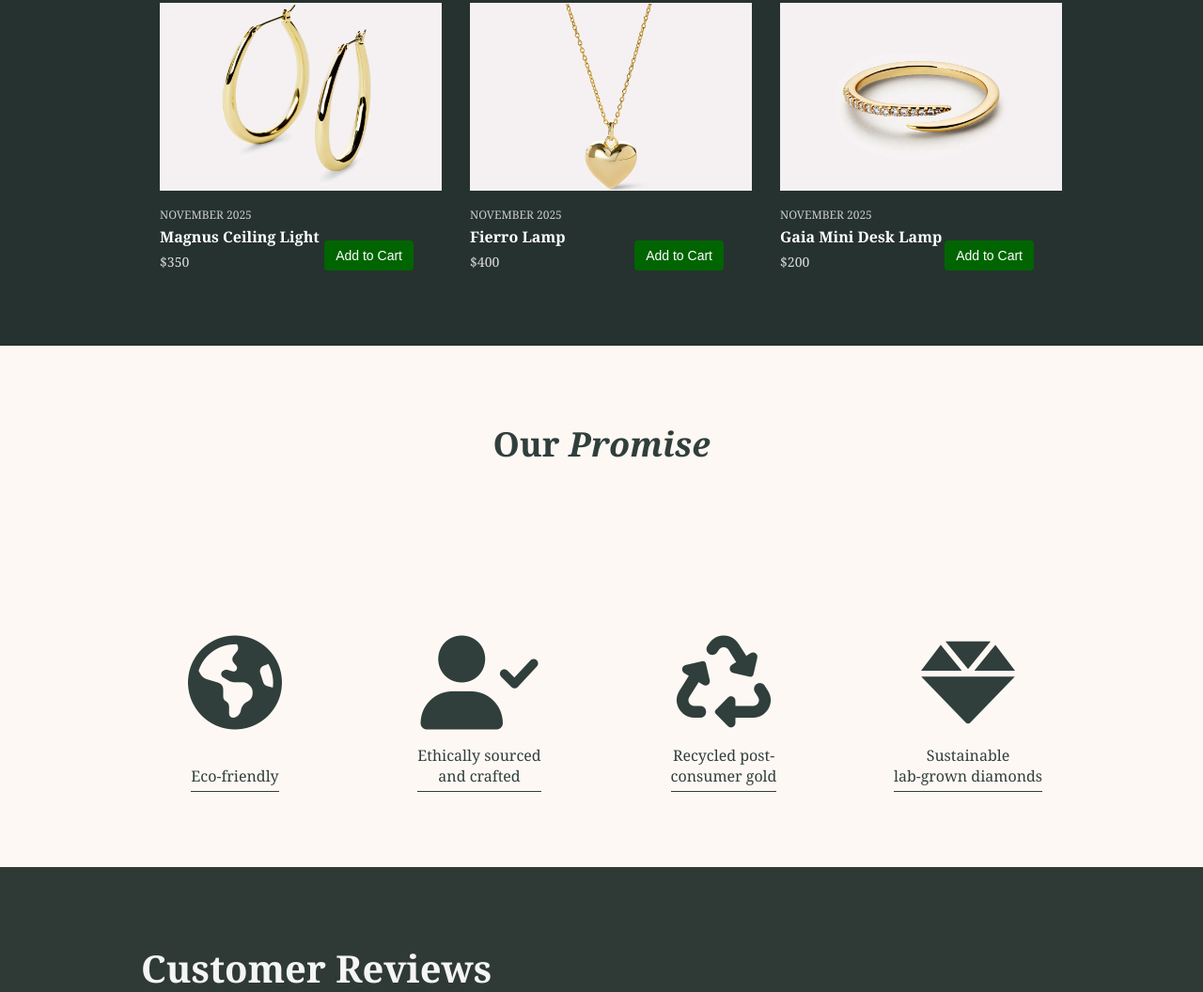
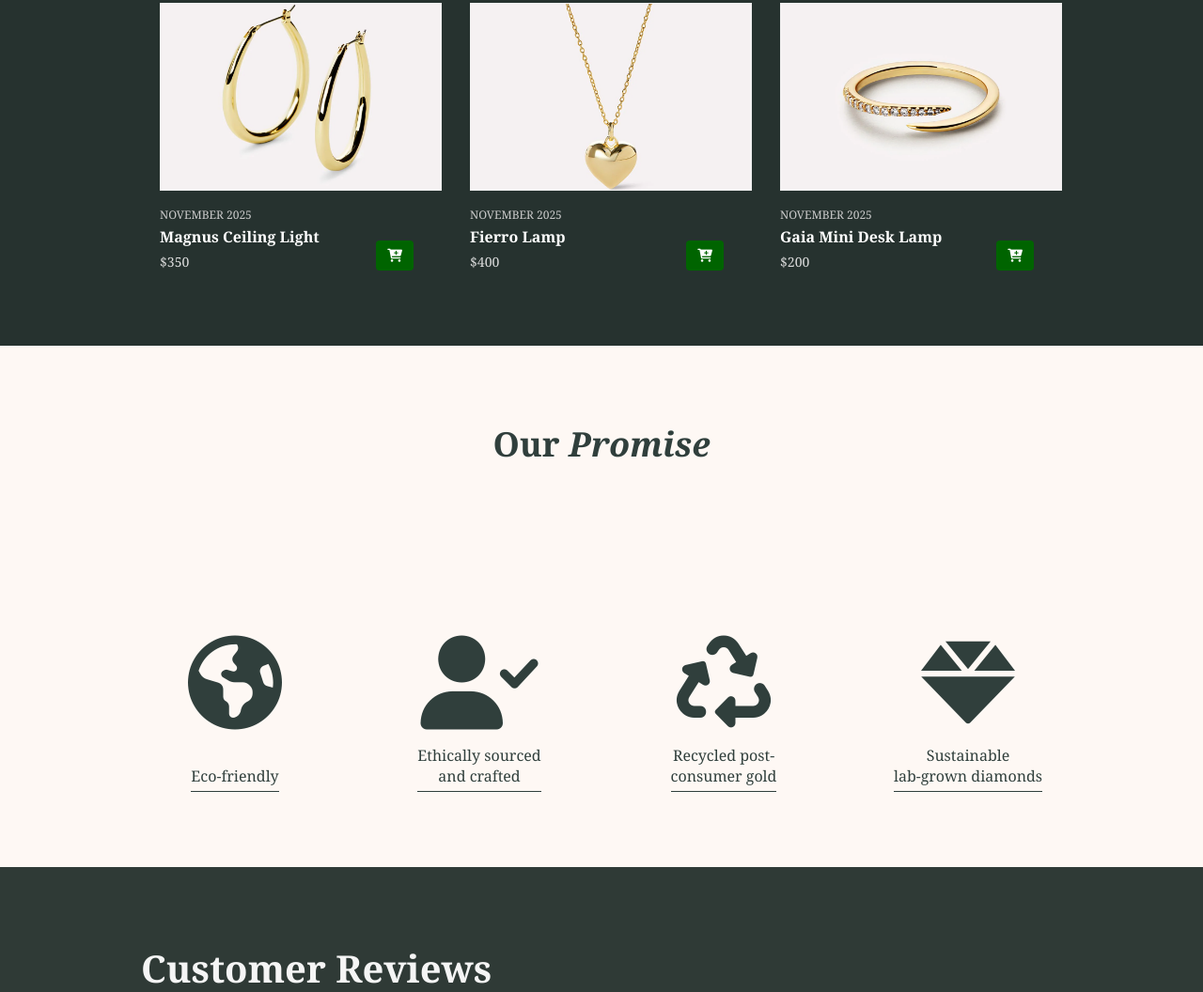
Before and after one commit to ElaineT4/Elysian-Co.github.io, a plain HTML site: page index.html in a window 1280 px wide. Shown: the part 2692-3748 px from the top of the page at 94% size. Drawn offline with Linux system fonts and the light colour scheme.

Commit message:
Update index.html

```diff
--- a/index.html
+++ b/index.html
@@ -60,21 +60,21 @@
             <p class="product-date"><br>November 2025</p>
             <h3 class="product-title">Magnus Ceiling Light</h3>
             <p class="product-price">$350</p>
-            <button class="add-to-cart">Add to Cart</button>
+            <button class="add-to-cart"><i class="fa-solid fa-cart-plus"></i></button>
         </div>
         <div class="product-card" data-id="2">
             <div class="product-image" style="background-image: url('Necklace-1.webp');"></div>
             <p class="product-date"><br>November 2025</p>
             <h3 class="product-title">Fierro Lamp</h3>
             <p class="product-price">$400</p>
-            <button class="add-to-cart">Add to Cart</button>
+            <button class="add-to-cart"><i class="fa-solid fa-cart-plus"></i></button>
         </div>
         <div class="product-card" data-id="3">
             <div class="product-image" style="background-image: url('ring-1.webp');"></div>
             <p class="product-date"><br>November 2025</p>
             <h3 class="product-title">Gaia Mini Desk Lamp</h3>
             <p class="product-price">$200</p>
-            <button class="add-to-cart">Add to Cart</button>
+            <button class="add-to-cart"><i class="fa-solid fa-cart-plus"></i></button>
         </div>
     </div>
 </section>
```
